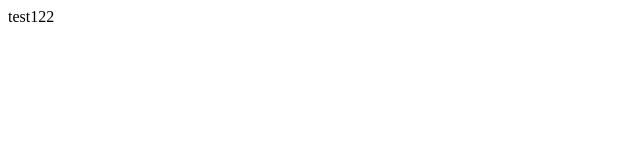
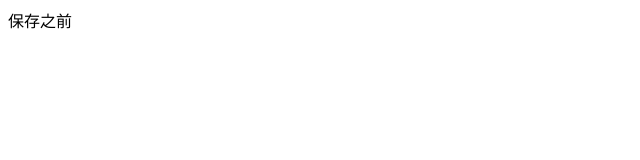
Before and after one commit to prui/livereload, a website: page www/index.html in a window 1280 px wide. Shown: the full height of the page, 0-640 px from the left. Drawn offline with Linux system fonts and the light colour scheme.

Commit message:
add demo

```diff
--- a/www/index.html
+++ b/www/index.html
@@ -9,7 +9,7 @@
 
 <body>
   <div>
-    test122
+    保存之前
   </div>
 </body>
 
```
Also changed, not shown: README.md, pic/demo.gif (added).
